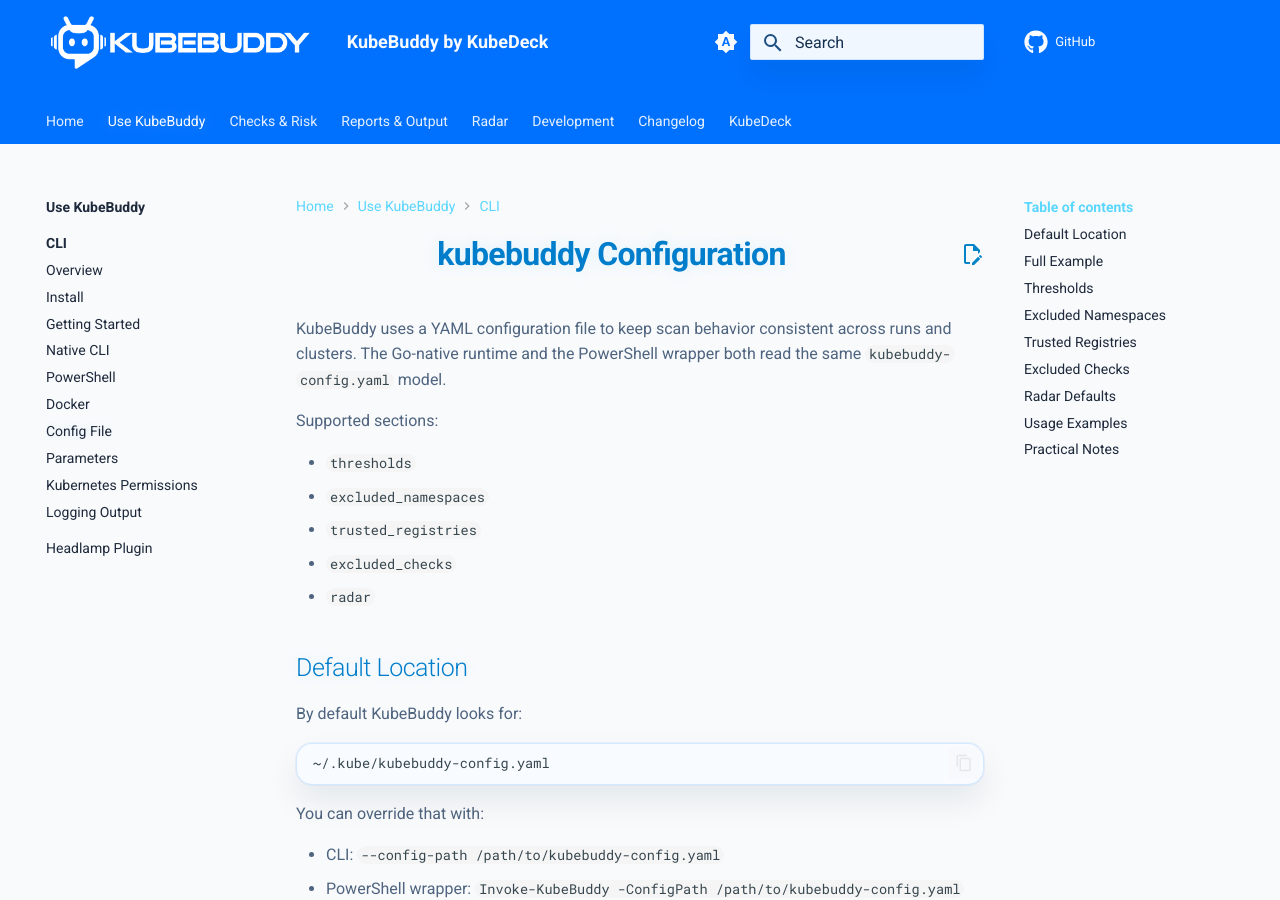
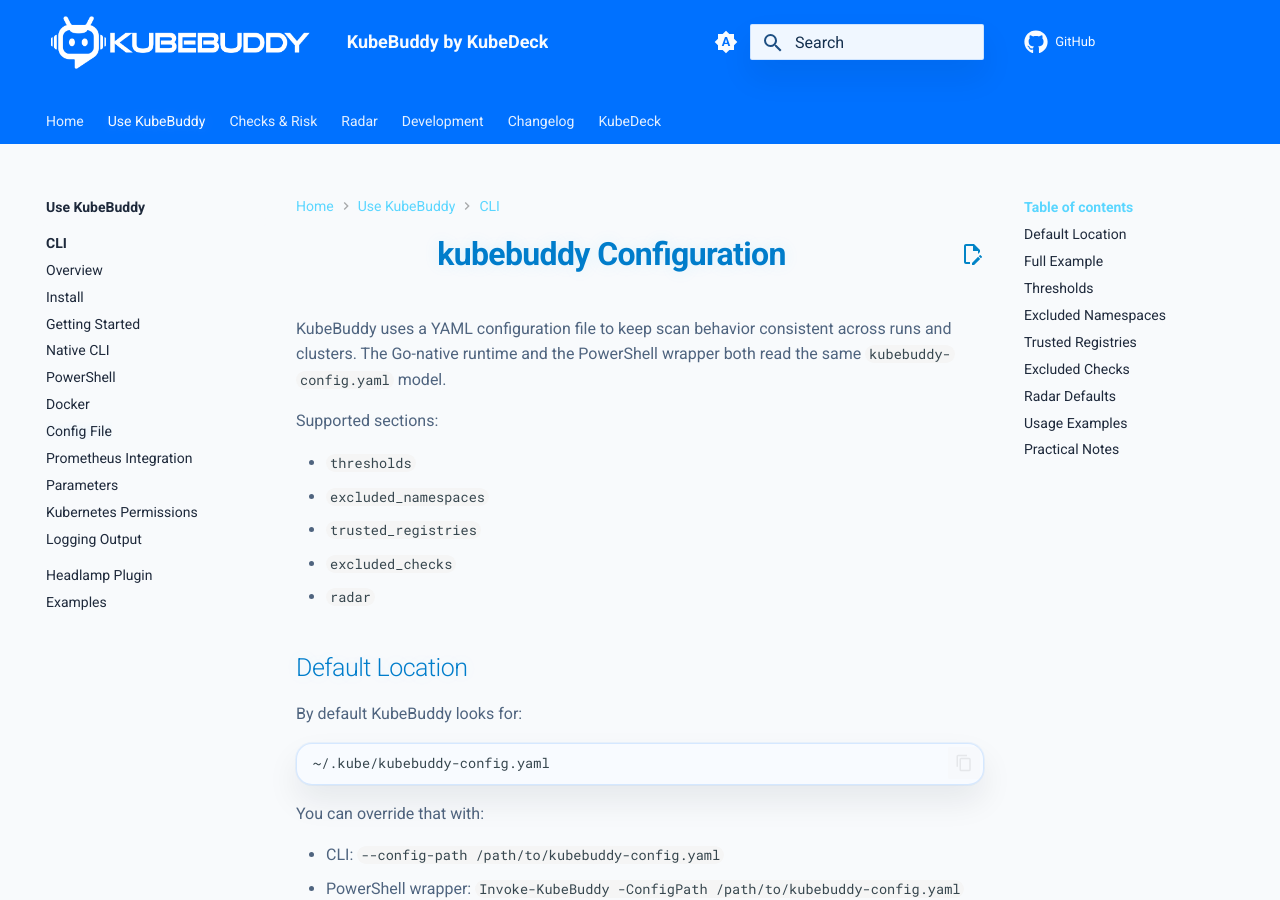
Before and after one commit to KubeDeckio/KubeBuddy, an MkDocs documentation site: the page built from docs/cli/kubebuddy-config.md, in a window 1280 px wide and 900 px high. Built offline with MkDocs 1.6.1 and Material for MkDocs 9.7.7, drawn with Linux system fonts in a browser that asks for light colours; comment, search, counter and statistics services are not loaded; some of the changed text lies outside the part shown.

Commit message:
feat: update navigation structure to include Prometheus integration and examples
Signed-off-by: PixelRobots <littlehoops@gmail.com>

```diff
--- a/mkdocs.yml
+++ b/mkdocs.yml
@@ -76,10 +76,12 @@
           - PowerShell: cli/powershell-usage.md
           - Docker: cli/docker-usage.md
           - Config File: cli/kubebuddy-config.md
+          - Prometheus Integration: cli/prometheus-integration.md
           - Parameters: cli/parameters.md
           - Kubernetes Permissions: cli/kubernetes-permissions.md
           - Logging Output: cli/logging-output.md
       - Headlamp Plugin: headlamp/index.md
+      - Examples: examples/README.md
   - Checks & Risk:
       - Overview: checks/index.md
       - Risk Paths: checks/risk-paths.md
@@ -88,9 +90,6 @@
       - AKS Best Practices: checks/aks-best-practices.md
       - GKE Best Practices: checks/gke-best-practices.md
       - AKS Automatic Migration Readiness: checks/aks-automatic-migration-readiness.md
-  - Reports & Output:
-      - Prometheus Integration: cli/prometheus-integration.md
-      - Examples: examples/README.md
   - Radar:
       - Overview: radar/index.md
       - Getting Started: radar/getting-started.md
```
